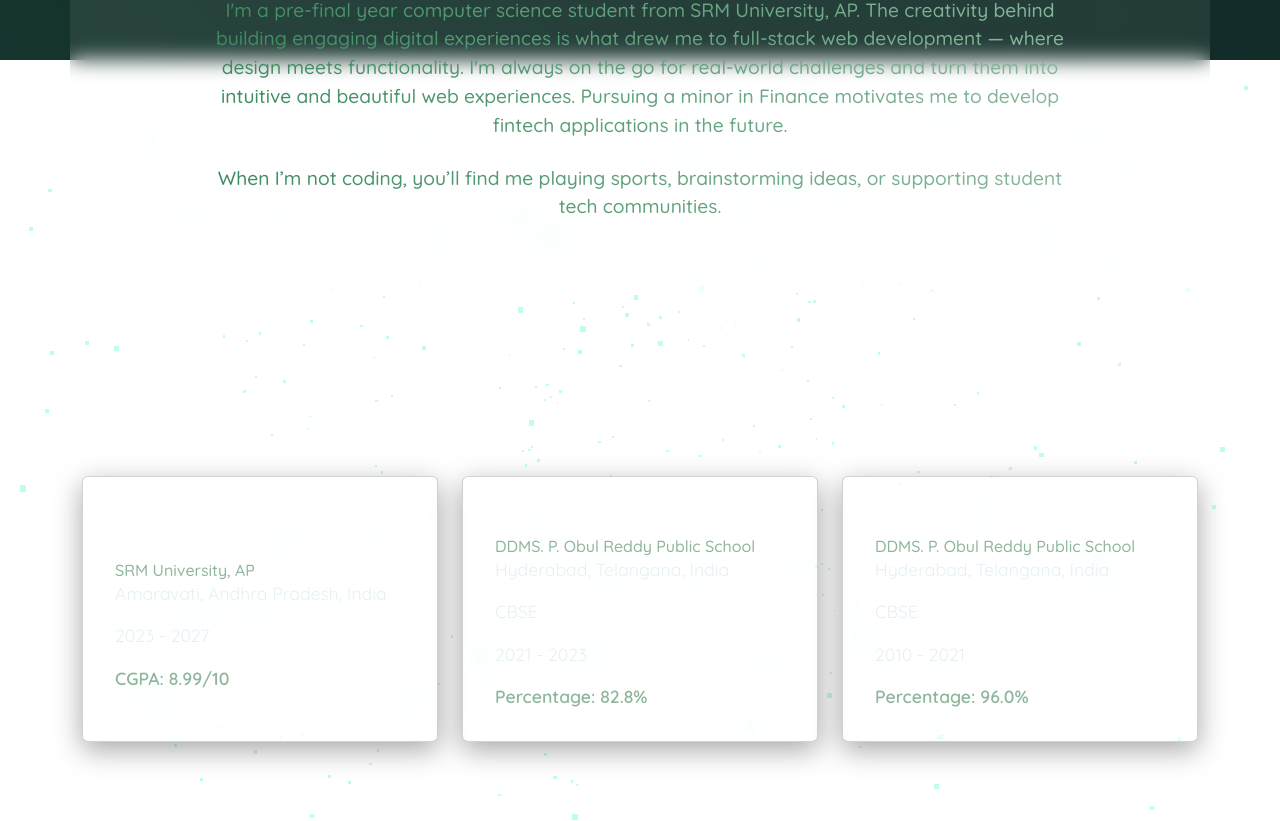
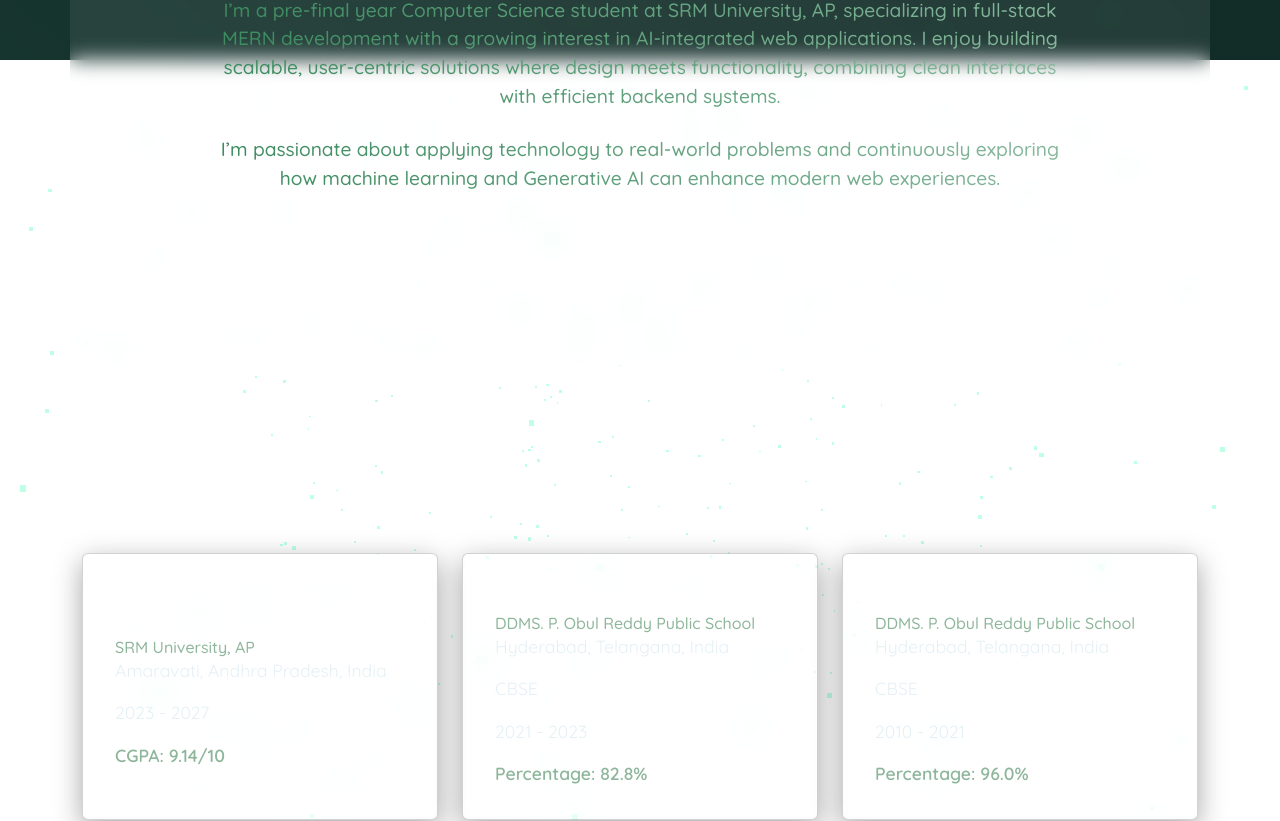
Before and after one commit to likhitha58/Portfolio, a React (Vite) app: page /about in a window 1280 px wide. Shown: the part 740-1561 px from the top of the page. Built offline with nearby package versions, Linux system fonts and the light colour scheme.

Commit message:
updated cgpa and about

```diff
--- a/src/pages/About.jsx
+++ b/src/pages/About.jsx
@@ -10,10 +10,22 @@
       <Row className="align-items-center justify-content-center">
         <Col md={10} className="text-center">
           <p className="animated-gradient-text mb-4">
-            I'm a pre-final year computer science student from SRM University, AP. The creativity behind building engaging digital experiences is what drew me to full-stack web development — where design meets functionality. I'm always on the go for real-world challenges and turn them into intuitive and beautiful web experiences. Pursuing a minor in Finance motivates me to develop fintech applications in the future.
+            I’m a pre-final year Computer Science student at SRM University, AP,
+            specializing in full-stack MERN development with a growing interest
+            in AI-integrated web applications. I enjoy building scalable,
+            user-centric solutions where design meets functionality, combining
+            clean interfaces with efficient backend systems.{" "}
           </p>
           <p className="animated-gradient-text mb-4">
-            When I’m not coding, you’ll find me playing sports, brainstorming ideas, or supporting student tech communities.
+            I’m passionate about applying technology to real-world problems and
+            continuously exploring how machine learning and Generative AI can
+            enhance modern web experiences.
+          </p>
+          <p>
+            Pursuing a minor in Finance further motivates me to work towards
+            developing innovative fintech solutions in the future. When I’m not
+            coding, you’ll find me playing sports, brainstorming ideas, or
+            actively contributing to student tech communities.
           </p>
         </Col>
       </Row>
--- a/src/pages/Education.jsx
+++ b/src/pages/Education.jsx
@@ -9,7 +9,7 @@
       institution: "SRM University, AP",
       location: "Amaravati, Andhra Pradesh, India",
       duration: "2023 - 2027",
-      grade: "CGPA: 8.99/10",
+      grade: "CGPA: 9.14/10",
     },
     {
       degree: "Intermediate (MPC)",
```
